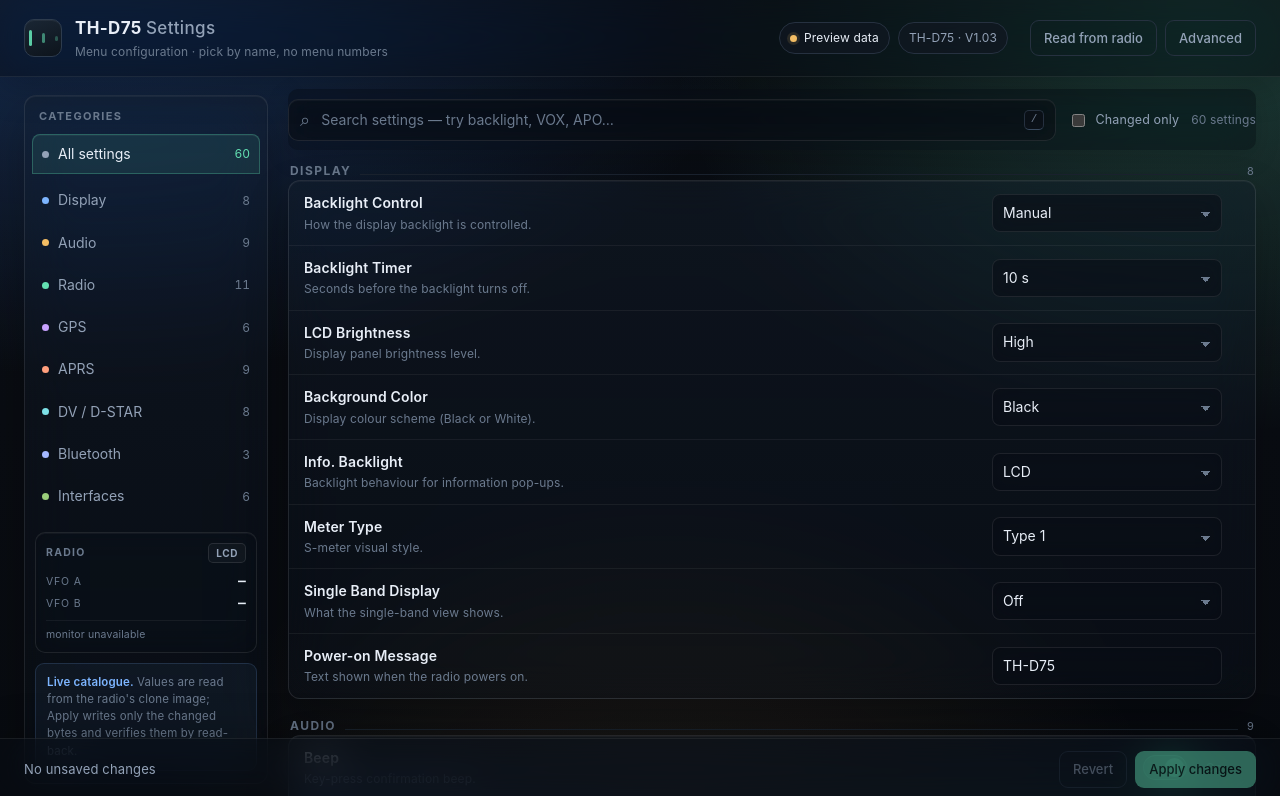
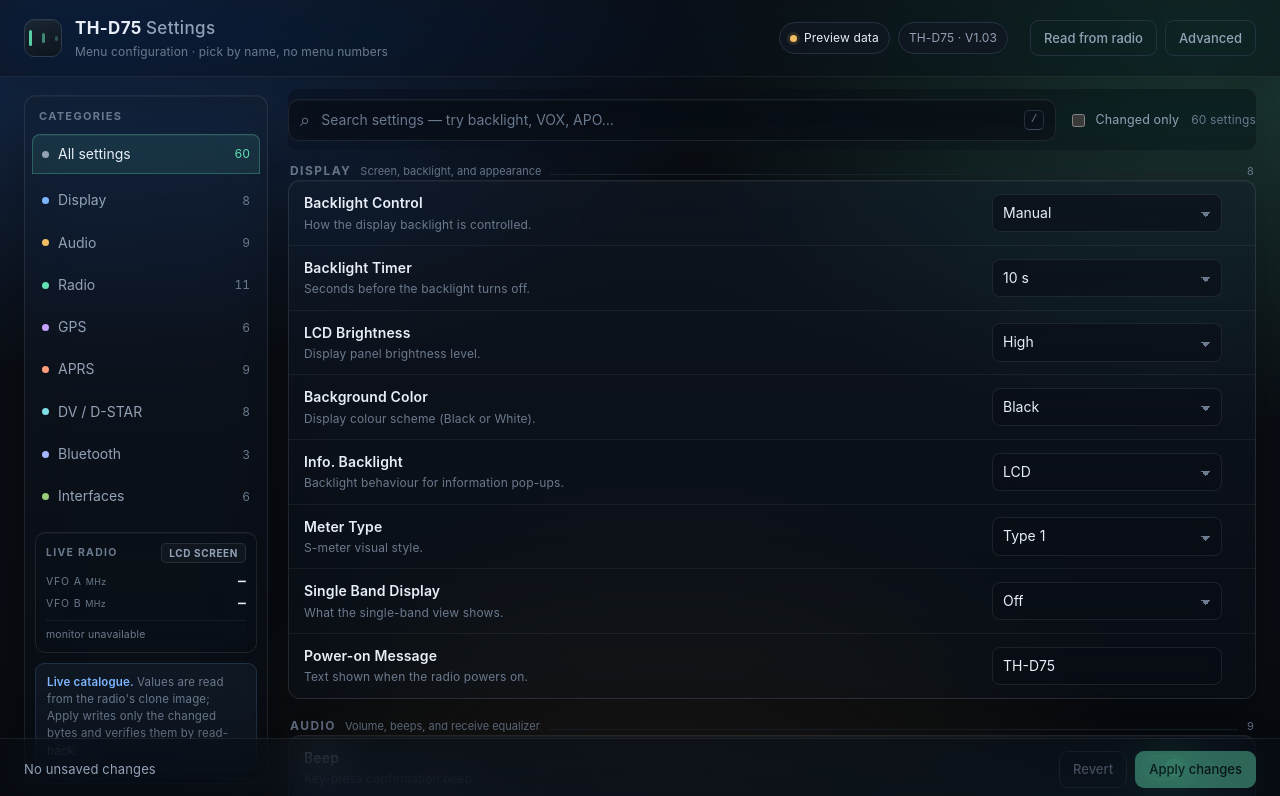
Before and after one commit to dennis-kf0rlx/TH-D75-MCP, a plain HTML site: page settings-ui/index.html in a window 1280 px wide. Shown: the top 796 px of the page. Drawn offline with Linux system fonts and the light colour scheme; no server answers.

Commit message:
ui: label live radio, VFO units, and form sections

```diff
--- a/settings-ui/app.js
+++ b/settings-ui/app.js
@@ -6,16 +6,16 @@
 // Until then, this page uses window.D75_CATALOG and keeps edits in memory only.
 
 const CATEGORY_META = {
-  all:        {name:"All settings", color:"#93a2b7"},
-  display:    {name:"Display",      color:"#7db5ff"},
-  audio:      {name:"Audio",        color:"#f3bd64"},
-  radio:      {name:"Radio",        color:"#63e0b2"},
-  gps:        {name:"GPS",          color:"#c8a2ff"},
-  aprs:       {name:"APRS",         color:"#ff9f7d"},
-  dv:         {name:"DV / D-STAR",  color:"#7de0e6"},
-  bluetooth:  {name:"Bluetooth",    color:"#a5b8ff"},
-  interfaces: {name:"Interfaces",   color:"#9acd7a"},
-  other:      {name:"Other",        color:"#8b949e"}
+  all:        {name:"All settings", color:"#93a2b7", desc:"Every setting in the catalogue"},
+  display:    {name:"Display",      color:"#7db5ff", desc:"Screen, backlight, and appearance"},
+  audio:      {name:"Audio",        color:"#f3bd64", desc:"Volume, beeps, and receive equalizer"},
+  radio:      {name:"Radio",        color:"#63e0b2", desc:"RF, channels, and transmit behavior"},
+  gps:        {name:"GPS",          color:"#c8a2ff", desc:"GPS receiver and NMEA output"},
+  aprs:       {name:"APRS",         color:"#ff9f7d", desc:"Beaconing, filters, and packet paths"},
+  dv:         {name:"DV / D-STAR",  color:"#7de0e6", desc:"D-STAR voice and DV gateway"},
+  bluetooth:  {name:"Bluetooth",    color:"#a5b8ff", desc:"Pairing and device identity"},
+  interfaces: {name:"Interfaces",   color:"#9acd7a", desc:"USB/Bluetooth data routing"},
+  other:      {name:"Other",        color:"#8b949e", desc:"Miscellaneous settings"}
 };
 
 const state = {
@@ -197,12 +197,15 @@ function renderList() {
     head.className = "group-head";
     const title = document.createElement("h2");
     title.textContent = CATEGORY_META[category]?.name || category;
+    const desc = document.createElement("span");
+    desc.className = "group-desc";
+    desc.textContent = CATEGORY_META[category]?.desc || "";
     const line = document.createElement("span");
     line.className = "group-line";
     const count = document.createElement("span");
     count.className = "group-count";
     count.textContent = `${items.length}`;
-    head.append(title, line, count);
+    head.append(title, desc, line, count);
 
     const rows = document.createElement("div");
     rows.className = "rows";
@@ -522,7 +525,9 @@ async function pollMonitor() {
     const fields = data.fields || {};
     setVfo("a", fields.vfo_a_hz?.value);
     setVfo("b", fields.vfo_b_hz?.value);
-    setVfoStatus(data.connected ? `monitor · ${data.transport || "live"}` : "monitor offline", Boolean(data.connected));
+    const transport = data.transport === "bluetooth" ? "Bluetooth" : "USB";
+    const port = data.port ? ` · ${data.port}` : "";
+    setVfoStatus(data.connected ? `${transport}${port}` : "Monitor offline", Boolean(data.connected));
   } catch (error) {
     setVfo("a", null);
     setVfo("b", null);
--- a/settings-ui/index.html
+++ b/settings-ui/index.html
@@ -37,11 +37,12 @@
 
       <section class="radio-panel" aria-label="Live radio status">
         <div class="radio-panel-head">
-          <span>Radio</span>
-          <button class="mini-btn" id="screen-toggle" type="button" aria-pressed="false">LCD</button>
+          <span>Live radio</span>
+          <button class="mini-btn" id="screen-toggle" type="button" aria-pressed="false"
+                  aria-label="Open live LCD screen" title="Open live LCD screen">LCD screen</button>
         </div>
-        <div class="vfo-row"><span class="vfo-label">VFO A</span><b class="vfo-freq" id="vfo-a">—</b></div>
-        <div class="vfo-row"><span class="vfo-label">VFO B</span><b class="vfo-freq" id="vfo-b">—</b></div>
+        <div class="vfo-row"><span class="vfo-label">VFO A <small>MHz</small></span><b class="vfo-freq" id="vfo-a">—</b></div>
+        <div class="vfo-row"><span class="vfo-label">VFO B <small>MHz</small></span><b class="vfo-freq" id="vfo-b">—</b></div>
         <div class="radio-panel-status" id="vfo-status">monitor</div>
       </section>
 
--- a/settings-ui/styles.css
+++ b/settings-ui/styles.css
@@ -444,3 +444,10 @@ input[type="number"] { text-align: right; padding-right: 38px; }
 .screen-caption { margin-top: 9px; color: var(--faint); font-size: 11px; text-align: center; }
 
 .screen-modal[hidden] { display: none; }
+.vfo-label small { color: var(--faint); font-size: 9px; letter-spacing: .04em; }
+.group-desc {
+  color: var(--faint); font-size: 11px; font-weight: 400;
+  letter-spacing: 0; text-transform: none; white-space: nowrap;
+  overflow: hidden; text-overflow: ellipsis;
+}
+@media (max-width: 820px) { .group-desc { display: none; } }
```
Also changed, not shown: screenshots/settings-screen-emulator.png (deleted), screenshots/settings-screen-timing.png, screenshots/settings-ui.png.
